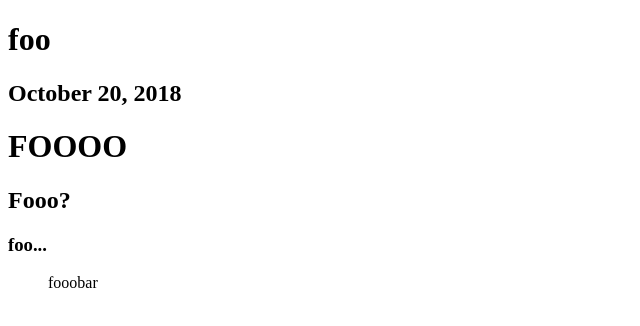
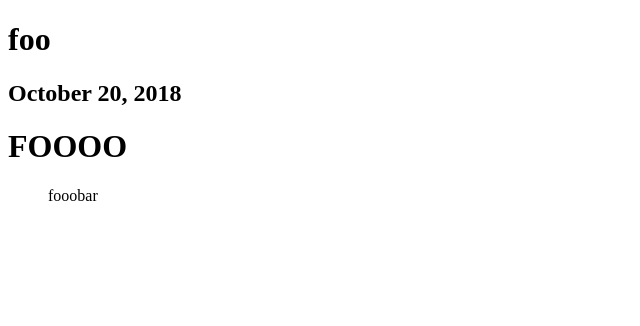
Before and after one commit to andycmaj/netlify-cms-tutorial, a Gatsby site: page /blog/foo in a window 1280 px wide. Shown: the whole page, without its empty margins (0-640 px from the left). Built offline with nearby package versions, Linux system fonts and the light colour scheme; Gatsby itself is replaced by a stand-in of ours.

Commit message:
change hello world to scalable agile

```diff
--- a/blog/foo.md
+++ b/blog/foo.md
@@ -6,8 +6,4 @@ title: foo
 
 # FOOOO
 
-## Fooo?
-
-### foo...
-
 > fooobar
--- a/src/pages/index.js
+++ b/src/pages/index.js
@@ -1,3 +1,3 @@
 import React from "react"
 
-export default () => <div>Hello world!</div>
+export default () => <div>Scalable Agile</div>
```
